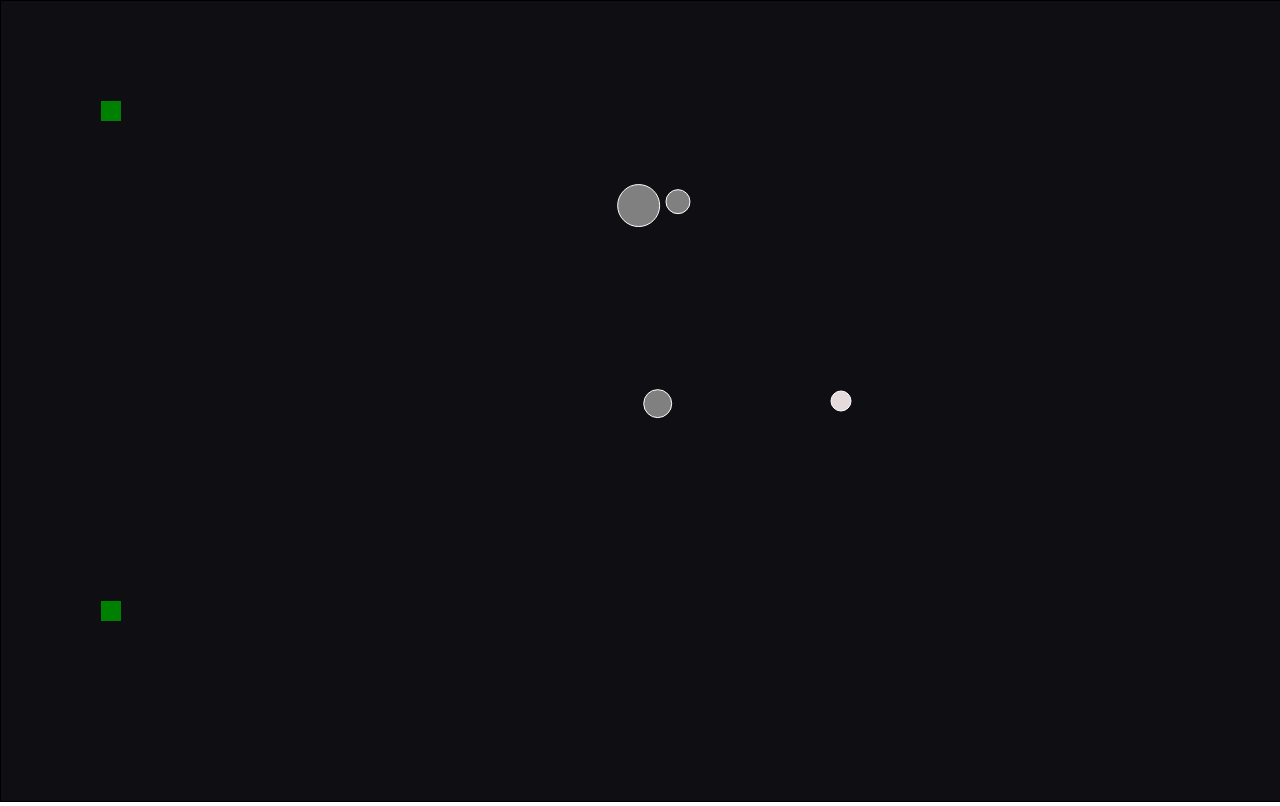
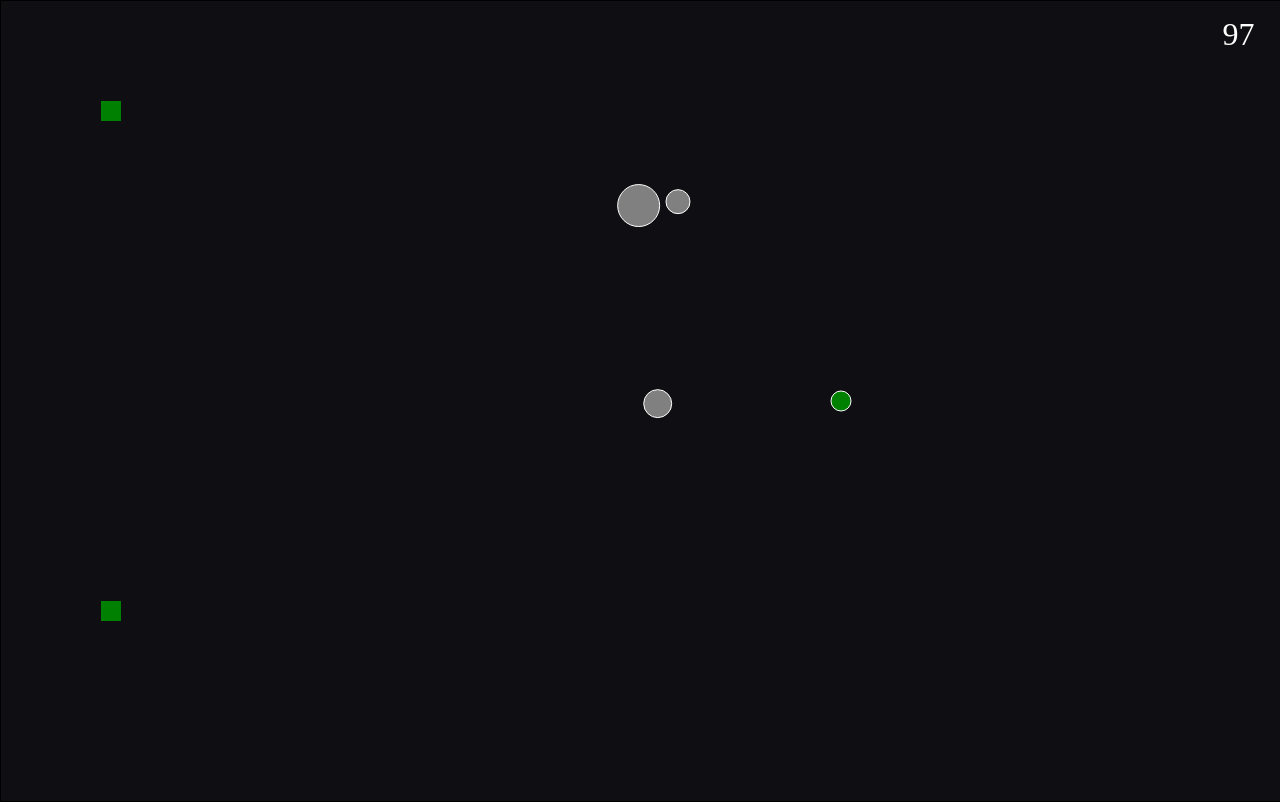
Before and after one commit to swagatmitra-b/Gumball, a website built with Vite: page index.html in a window 1280 px wide. Built offline with nearby package versions, Linux system fonts and the light colour scheme.

Commit message:
scoreboard

```diff
--- a/index.html
+++ b/index.html
@@ -1,14 +1,15 @@
-<!doctype html>
+<!DOCTYPE html>
 <html lang="en">
   <head>
     <meta charset="UTF-8" />
     <meta name="viewport" content="width=device-width, initial-scale=1.0" />
     <title>Fuzzy</title>
-    <link rel="stylesheet" href="style.css">
+    <link rel="stylesheet" href="style.css" />
   </head>
   <body>
     <div id="app">
       <canvas id="canvas"></canvas>
+      <div class="score"></div>
     </div>
     <script type="module" src="/main.js"></script>
   </body>
--- a/main.js
+++ b/main.js
@@ -1,4 +1,5 @@
 const canvas = document.getElementById("canvas");
+const scoreBoard = document.querySelector(".score");
 const ctx = canvas.getContext("2d");
 
 let canvasWidth = innerWidth;
@@ -14,8 +15,9 @@ const camera = {
 
 let keypressed = [];
 let count = 0;
+let score = 0;
 
-const protaColors = ["#d90947", "#cc5679", "#cf7c95", "#d6a5b4", "#e6dadd"];
+const protaColors = ["#d90947", "#cc5679", "#cf7c95", "#d6a5b4"];
 
 class GumBall {
   constructor(x, y, radius, color) {
@@ -142,20 +144,29 @@ function animate() {
   evilGumball.forEach((gumball, idx) => {
     gumball.render();
     gumball.updateEvil(prota.position.x, prota.position.y);
-    const distance = Math.hypot(
+    const centreDistance = Math.hypot(
       prota.position.x - gumball.position.x,
       prota.position.y - gumball.position.y
     );
-    if (Math.floor(distance) - prota.radius - gumball.radius < 1) {
+    const actualDistance =
+      Math.floor(centreDistance) - prota.radius - gumball.radius;
+    if (actualDistance < 1) {
       evilGumball = evilGumball.filter((_, i) => i != idx);
       count++;
       prota.color = protaColors[count];
+    } else if (actualDistance < 3 && actualDistance > 1) {
+      score += 5;
+    } else if (actualDistance < 10 && actualDistance > 3) {
+      score += 3;
+    } else if (actualDistance < 15) {
+      score += 1;
     }
-    if (count == 4) cancelAnimationFrame();
+    scoreBoard.innerText = score;
+    console.log(score);
+    if (count > 3) cancelAnimationFrame();
   });
   requestAnimationFrame(animate);
 }
-
 animate();
 
 document.addEventListener("keydown", (e) => {
@@ -203,4 +214,3 @@ function generateEvilGumball() {
 }
 
 setInterval(() => generateEvilGumball(), 1000);
-// generateEvilGumball();
--- a/style.css
+++ b/style.css
@@ -3,10 +3,20 @@
   margin: 0;
   box-sizing: border-box;
 }
+
 body {
   overflow: hidden;
 }
+
 #canvas {
   border: 1px solid black;
   background-color: rgba(3, 3, 7, 0.95);
 }
+
+div.score {
+  position: absolute;
+  font-size: 2rem;
+  color: white;
+  top: 2%;
+  right: 2%;
+}
```
